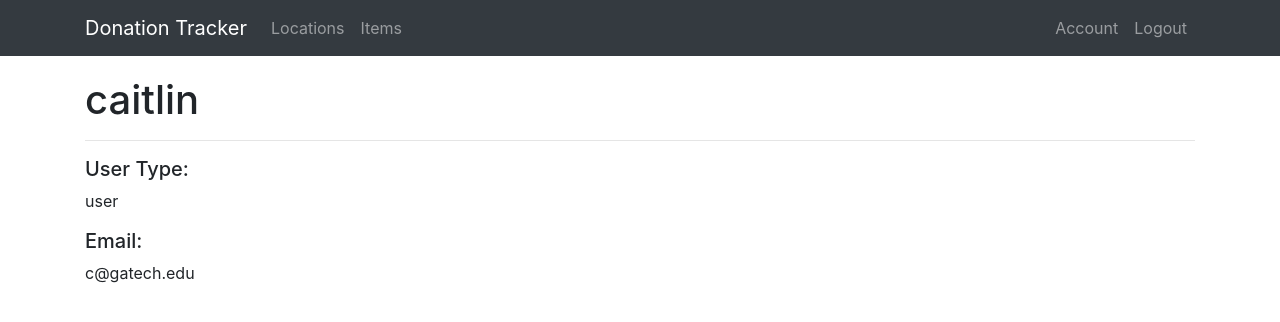
After one commit to caitlinyang/DonationTrackerWeb, a Flask app: page /account in a window 1280 px wide. The commit adds this page. Shown: the top 322 px of the page. Run offline with Flask 2, Linux system fonts and the light colour scheme; a user stored in the database is signed in; some libraries are stand-ins or nearby versions.

Commit message:
M5 adding persistance and user login

```diff
--- a/donationTracker/__init__.py
+++ b/donationTracker/__init__.py
@@ -1,9 +1,15 @@
 from flask import Flask
 from flask_sqlalchemy import SQLAlchemy
+from flask_bcrypt import Bcrypt
+from flask_login import LoginManager
 
 app = Flask(__name__)
 app.config['SECRET_KEY'] = '28073200c4225f16fc62263413475c92'
 app.config['SQLALCHEMY_DATABASE_URI'] = 'sqlite:///site.db'
 db = SQLAlchemy(app)
+bcrypt = Bcrypt(app)
+login_manager = LoginManager(app)
+login_manager.login_view = 'login'
+login_manager.login_message_category = 'info'
 
 from donationTracker import routes
--- a/donationTracker/routes.py
+++ b/donationTracker/routes.py
@@ -1,7 +1,8 @@
-from flask import Flask, render_template, url_for, flash, redirect
-from donationTracker import app
+from flask import Flask, render_template, url_for, flash, redirect, request
+from donationTracker import app, db, bcrypt
 from donationTracker.models import User
 from donationTracker.forms import RegistrationForm, LoginForm
+from flask_login import login_user, current_user, logout_user, login_required
 
 @app.route('/')
 def welcome():
@@ -11,19 +12,37 @@ def welcome():
 def login():
     form = LoginForm()
     if form.validate_on_submit():
-        if form.username.data == "user" and form.password.data == "pass":
+        user = User.query.filter_by(username=form.username.data).first()
+        if user and bcrypt.check_password_hash(user.password, form.password.data):
+            login_user(user, remember=form.remember.data)
             return redirect(url_for('dashboard'))
         else:
-            flash('Login Unsuccessful. Please check username and password.', 'danger')
+            flash('Login Unsuccessful. Please check email and password.', 'danger')
     return render_template("login.html", form=form)
+
 
 @app.route('/register', methods=["GET","POST"])
 def register():
     form = RegistrationForm()
     if form.validate_on_submit():
-        return redirect(url_for('dashboard'))
+        hashed_password = bcrypt.generate_password_hash(form.password.data).decode('utf-8')
+        user = User(username=form.username.data, email=form.email.data, password=hashed_password, user_type=form.user_type.data)
+        db.session.add(user)
+        db.session.commit()
+        flash('Your account has been created. You are now able to log in.','success')
+        return redirect(url_for('login'))
     return render_template("register.html", form=form)
 
 @app.route('/dashboard')
 def dashboard():
     return render_template("dashboard.html", title="Dashboard")
+
+@app.route('/logout')
+def logout():
+    logout_user()
+    return redirect(url_for('welcome'))
+
+@app.route('/account')
+@login_required
+def account():
+    return render_template('account.html', title="Account")
--- /dev/null
+++ b/donationTracker/templates/account.html
@@ -0,0 +1,9 @@
+{% extends "layout.html" %}
+{% block content %}
+    <h1>{{ current_user.username }}</h1>
+    <hr>
+    <h5>User Type:</h5>
+    <p>{{ current_user.user_type}}</p>
+    <h5>Email:</h5>
+    <p>{{ current_user.email }}</p>
+{% endblock content %}
--- a/donationTracker/templates/layout.html
+++ b/donationTracker/templates/layout.html
@@ -27,7 +27,8 @@
                         </li>
                     </ul>
                     <div class="navbar-nav">
-                        <a class="nav-item nav-link" href="{{ url_for('welcome') }}">Logout</a>
+                        <a class="nav-item nav-link" href="{{ url_for('account') }}">Account</a>
+                        <a class="nav-item nav-link" href="{{ url_for('logout') }}">Logout</a>
                     </div>
                 </div>
             </div>
```
Also changed, not shown: donationTracker/forms.py (+13 -0 lines), donationTracker/models.py (+7 -2 lines), donationTracker/templates/login.html (+13 -0 lines), donationTracker/site.db (added), 3 other files.
